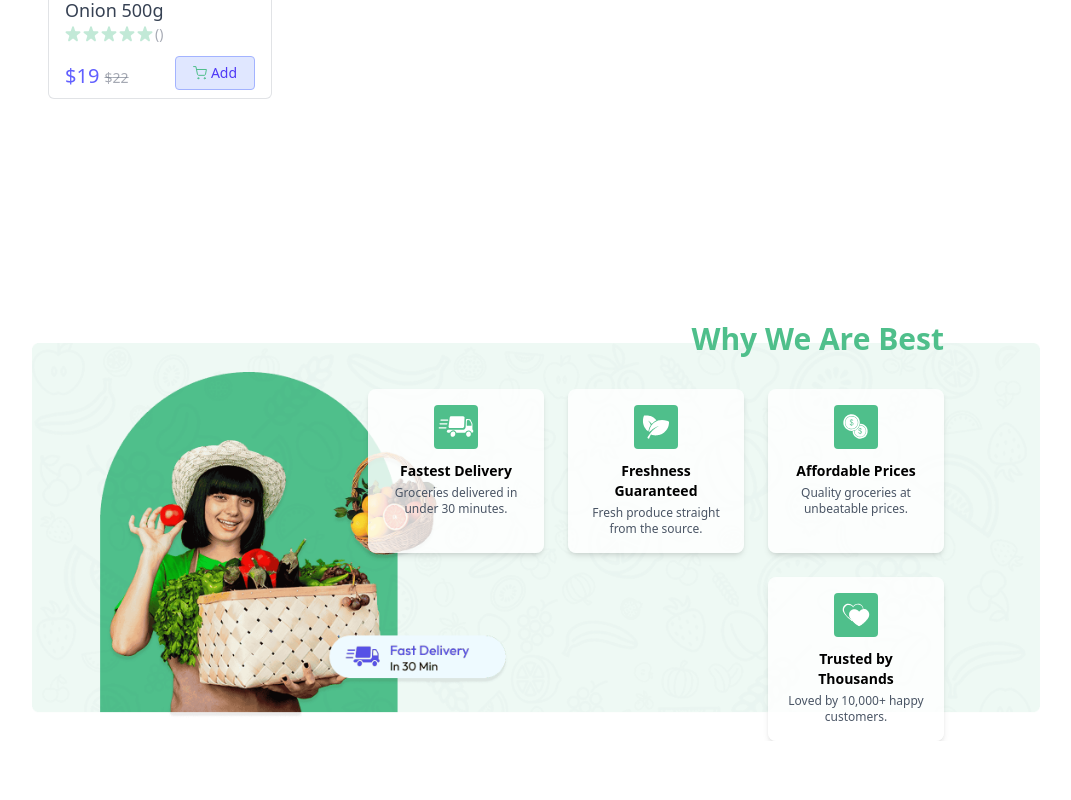
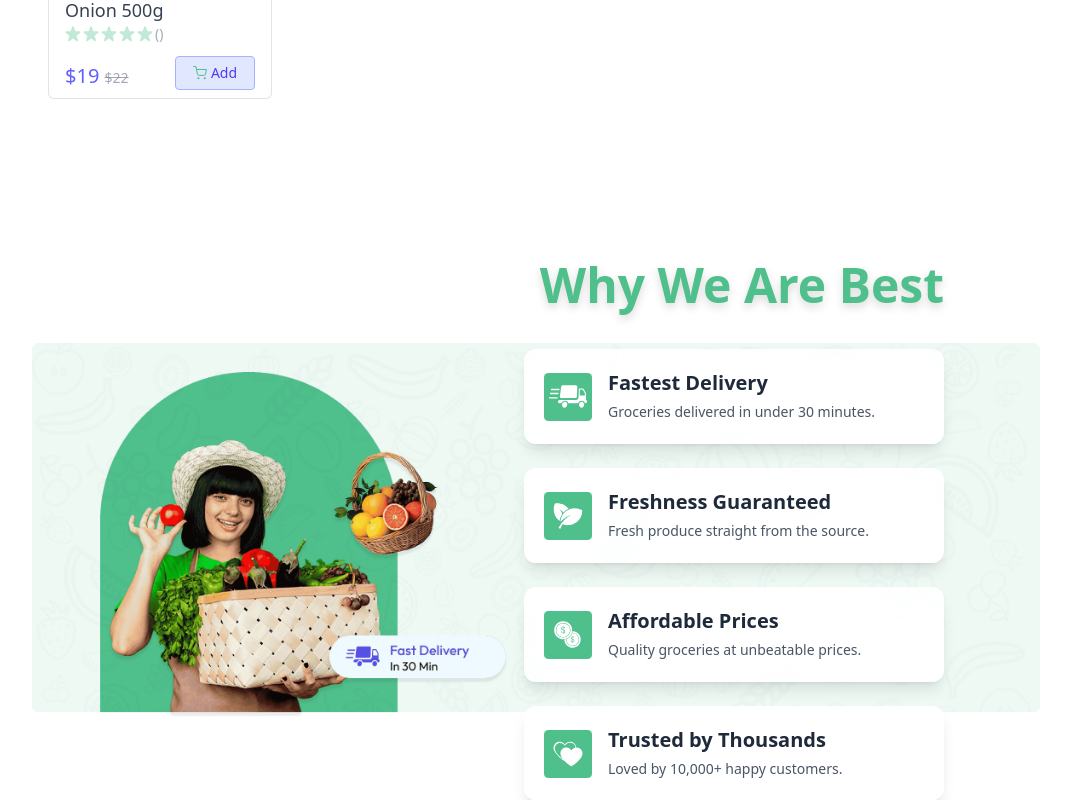
Before and after one commit to Ankitkpk/grocery_store, a React (Vite) app: page / in a window 1280 px wide. Shown: the part 1474-2274 px from the top of the page, without its empty margins (104-1175 px from the left). Before the commit the page ends 2215 px from the top, so only its background shows below. Built offline with nearby package versions, Linux system fonts and the light colour scheme.

Commit message:
sixth commit

```diff
--- a/src/components/Bottlebaner.tsx
+++ b/src/components/Bottlebaner.tsx
@@ -16,22 +16,25 @@ const BottleBanner: React.FC = () => {
         className="w-full md:hidden"
       />
       <div className="absolute inset-0 flex flex-col items-center md:items-end justify-center pt-16 md:pt-0 md:pr-24">
-        <h1 className="text-2xl md:text-3xl font-semibold text-primary mb-8">
+        <h1 className="text-3xl md:text-5xl text-center md:text-right font-bold text-primary mb-10 drop-shadow-lg">
           Why We Are Best
         </h1>
-        <div className="flex flex-wrap justify-center md:justify-end gap-6 max-w-xl">
+
+        <div className="flex flex-col gap-6 w-[90%] md:w-[420px]">
           {features.map((feature, index) => (
             <div
               key={index}
-              className="bg-white/80 p-4 rounded-lg text-center w-44 shadow-md"
+              className="bg-white/90 backdrop-blur-md shadow-lg p-5 rounded-xl flex items-start gap-4 transition-transform duration-300 hover:scale-105"
             >
               <img
                 src={feature.icon}
                 alt={feature.title}
-                className="mx-auto mb-3 w-9 md:w-11"
+                className="w-10 md:w-12 mt-1"
               />
-              <h3 className="text-sm font-semibold mb-1">{feature.title}</h3>
-              <p className="text-xs text-gray-600">{feature.description}</p>
+              <div>
+                <h3 className="text-xl font-semibold text-gray-800 mb-1">{feature.title}</h3>
+                <p className="text-sm text-gray-600 leading-relaxed">{feature.description}</p>
+              </div>
             </div>
           ))}
         </div>
```
